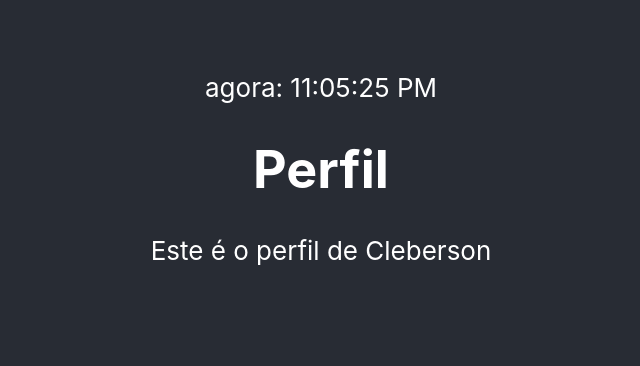
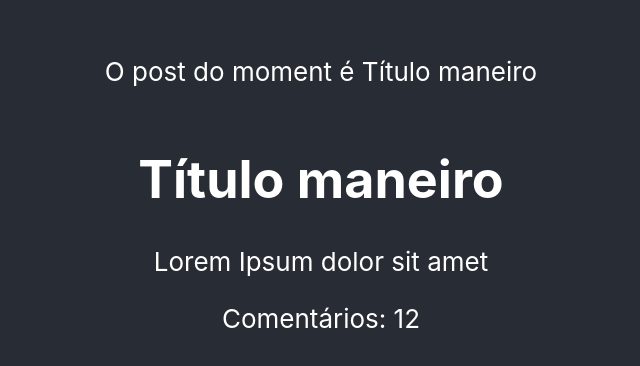
Before and after one commit to daniel-s-araujo/especialista-react, a React (Create React App) app in the folder erjs/: page / in a window 1280 px wide. Shown: the part 218-584 px from the top of the page, without its empty margins (319-959 px from the left). Built offline with nearby package versions, Linux system fonts and the light colour scheme.

Commit message:
2.15 Como funcionam as props dentro do React

```diff
--- a/erjs/src/App.tsx
+++ b/erjs/src/App.tsx
@@ -1,13 +1,26 @@
+import { useState } from 'react';
 import './App.css';
-import Clock from './Clock';
-import Person from './Person';
+import Post from './components/Post';
+import Sidebar from './components/Sidebar';
 
 function App() {
+  const [post, setPost] = useState({
+    title: 'Título maneiro',
+    content: 'Lorem Ipsum dolor sit amet'
+  })
+
+  // setTimeout(() => {
+  //   setPost({
+  //     title: 'Título maneiro2222',
+  //     content: 'Lorem Ipsum dolor sit amet'
+  //   })
+  // }, 5000)
+
   return (
     <div className="App">
       <header className="App-header">
-        <Clock />
-        <Person />
+        <Sidebar post={post} />
+        <Post post={post} totalComments={12} />
       </header>
     </div>
   );
--- /dev/null
+++ b/erjs/src/components/Post.tsx
@@ -0,0 +1,24 @@
+export type PostObject = {
+  title: string
+  content: string
+}
+
+interface PostProps {
+  post: PostObject
+  totalComments?: number
+}
+
+export default function Post (props: PostProps) {
+  console.log('Post foi renderizado')
+  return <div>
+    <h1>{props.post.title}</h1>
+    <p>{props.post.content}</p>
+
+    {
+      props.totalComments &&
+        <span>
+          Comentários: {props.totalComments}
+        </span>
+    }
+  </div>
+}
--- /dev/null
+++ b/erjs/src/components/Sidebar.tsx
@@ -0,0 +1,13 @@
+import { PostObject } from "./Post";
+
+interface SidebarProps {
+  post: PostObject
+}
+
+export default function Sidebar (props: SidebarProps) {
+  return <div>
+    <p>
+      O post do moment é {props.post.title}
+    </p>
+  </div>
+}
```
Also changed, not shown: erjs/src/components/Clock.tsx (renamed from erjs/src/Clock.tsx), erjs/src/components/HelloWorld.tsx (renamed from erjs/src/HelloWorld.tsx), erjs/src/components/Person.tsx (renamed from erjs/src/Person.tsx).
